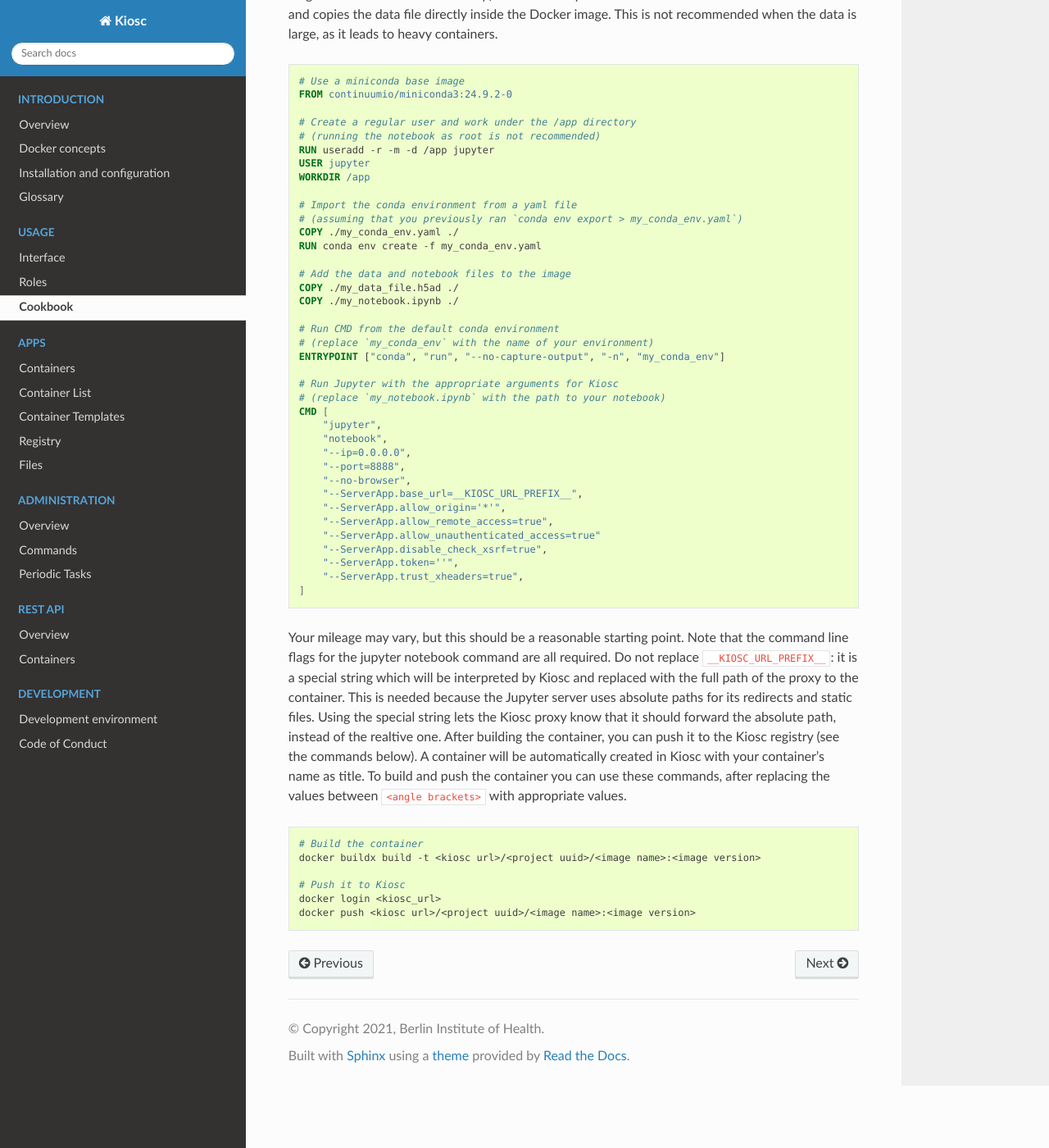
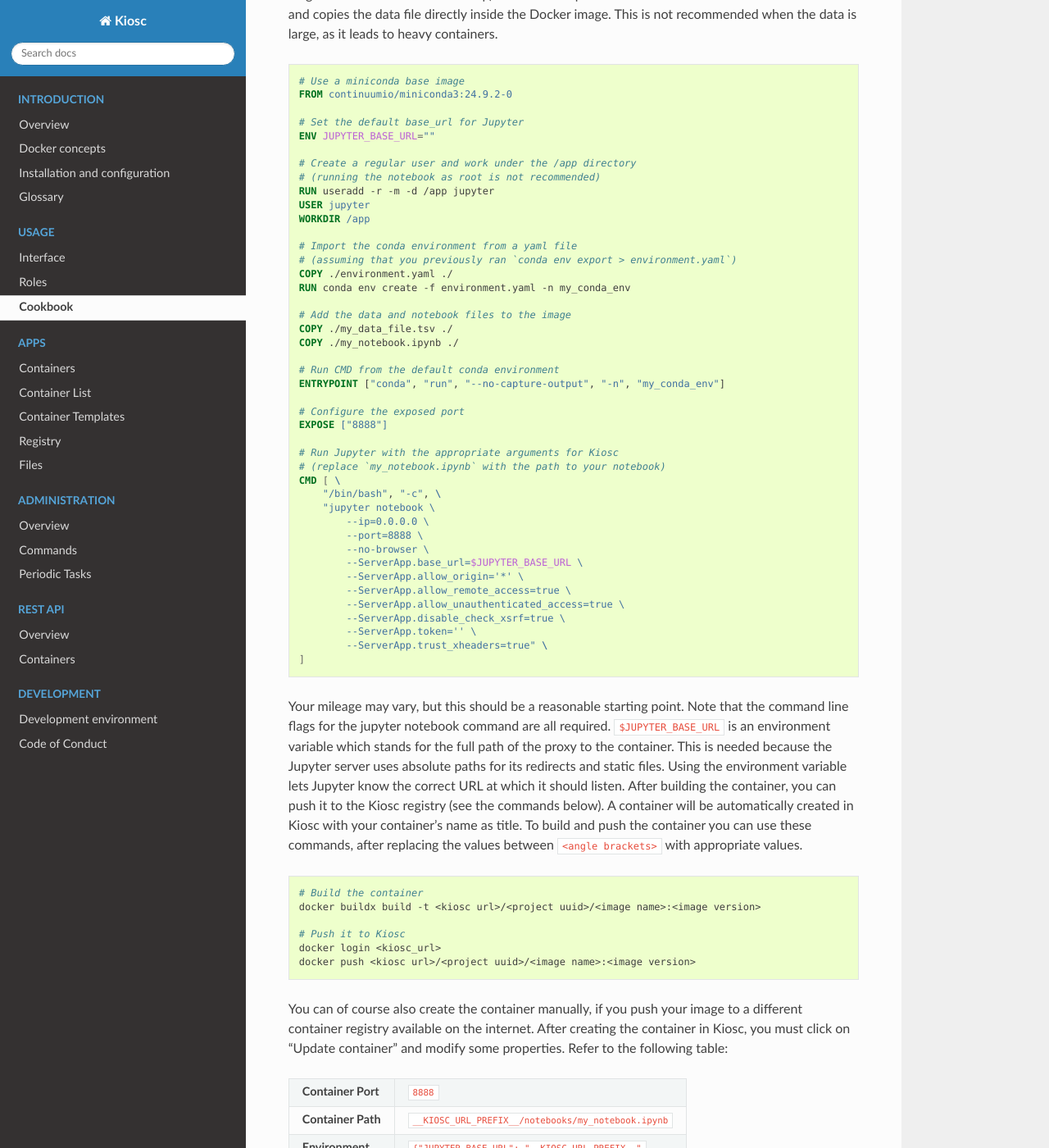
Before and after one commit to bihealth/kiosc-server, a Sphinx documentation site: the page built from docs/source/usage_cookbook.rst, in a window 1280 px wide and 1400 px high, scrolled down 12598 px. Shown: the whole window at 82% size. Built offline with Sphinx 7.4.7 and the Read the Docs theme 3.1.0, drawn with Linux system fonts in a browser that asks for light colours; some of the changed text lies outside the part shown.

Commit message:
add jupyter cookbook docs (#271)

```diff
--- a/docs/source/usage_cookbook.rst
+++ b/docs/source/usage_cookbook.rst
@@ -370,6 +370,9 @@ This is not recommended when the data is large, as it leads to heavy containers.
     # Use a miniconda base image
     FROM continuumio/miniconda3:24.9.2-0
 
+    # Set the default base_url for Jupyter
+    ENV JUPYTER_BASE_URL=""
+
     # Create a regular user and work under the /app directory
     # (running the notebook as root is not recommended)
     RUN useradd -r -m -d /app jupyter
@@ -377,42 +380,43 @@ This is not recommended when the data is large, as it leads to heavy containers.
     WORKDIR /app
 
     # Import the conda environment from a yaml file
-    # (assuming that you previously ran `conda env export > my_conda_env.yaml`)
-    COPY ./my_conda_env.yaml ./
-    RUN conda env create -f my_conda_env.yaml
+    # (assuming that you previously ran `conda env export > environment.yaml`)
+    COPY ./environment.yaml ./
+    RUN conda env create -f environment.yaml -n my_conda_env
 
     # Add the data and notebook files to the image
-    COPY ./my_data_file.h5ad ./
+    COPY ./my_data_file.tsv ./
     COPY ./my_notebook.ipynb ./
 
     # Run CMD from the default conda environment
-    # (replace `my_conda_env` with the name of your environment)
     ENTRYPOINT ["conda", "run", "--no-capture-output", "-n", "my_conda_env"]
+
+    # Configure the exposed port
+    EXPOSE ["8888"]
 
     # Run Jupyter with the appropriate arguments for Kiosc
     # (replace `my_notebook.ipynb` with the path to your notebook)
-    CMD [
-        "jupyter",
-        "notebook",
-        "--ip=0.0.0.0",
-        "--port=8888",
-        "--no-browser",
-        "--ServerApp.base_url=__KIOSC_URL_PREFIX__",
-        "--ServerApp.allow_origin='*'",
-        "--ServerApp.allow_remote_access=true",
-        "--ServerApp.allow_unauthenticated_access=true"
-        "--ServerApp.disable_check_xsrf=true",
-        "--ServerApp.token=''",
-        "--ServerApp.trust_xheaders=true",
+    CMD [ \
+        "/bin/bash", "-c", \
+        "jupyter notebook \
+            --ip=0.0.0.0 \
+            --port=8888 \
+            --no-browser \
+            --ServerApp.base_url=$JUPYTER_BASE_URL \
+            --ServerApp.allow_origin='*' \
+            --ServerApp.allow_remote_access=true \
+            --ServerApp.allow_unauthenticated_access=true \
+            --ServerApp.disable_check_xsrf=true \
+            --ServerApp.token='' \
+            --ServerApp.trust_xheaders=true" \
     ]
 
 Your mileage may vary, but this should be a reasonable starting point. Note
 that the command line flags for the jupyter notebook command are all required.
-Do not replace ``__KIOSC_URL_PREFIX__``: it is a special string which will
-be interpreted by Kiosc and replaced with the full path of the proxy to the
-container. This is needed because the Jupyter server uses absolute paths for its
-redirects and static files. Using the special string lets the Kiosc proxy know
-that it should forward the absolute path, instead of the realtive one. After
+``$JUPYTER_BASE_URL`` is an environment variable which stands for the full
+path of the proxy to the container. This is needed because the Jupyter server
+uses absolute paths for its redirects and static files. Using the environment
+variable lets Jupyter know the correct URL at which it should listen. After
 building the container, you can push it to the Kiosc registry (see the commands
 below). A container will be automatically created in Kiosc with your container's
 name as title. To build and push the container you can use these commands, after
@@ -426,3 +430,18 @@ replacing the values between ``<angle brackets>`` with appropriate values.
     # Push it to Kiosc
     docker login <kiosc_url>
     docker push <kiosc url>/<project uuid>/<image name>:<image version>
+
+You can of course also create the container manually, if you push your image to
+a different container registry available on the internet. After creating the
+container in Kiosc, you must click on "Update container" and modify some
+properties. Refer to the following table:
+
+==================  ==================================================================
+**Container Port**  ``8888``
+**Container Path**  ``__KIOSC_URL_PREFIX__/notebooks/my_notebook.ipynb``
+**Environment**     ``{"JUPYTER_BASE_URL": "__KIOSC_URL_PREFIX__"``
+==================  ==================================================================
+
+Do not replace ``__KIOSC_URL_PREFIX__``: it is a special string that tells the
+Kiosc proxy to forward the full absolute path to this container, instead of the
+relative one.
```
